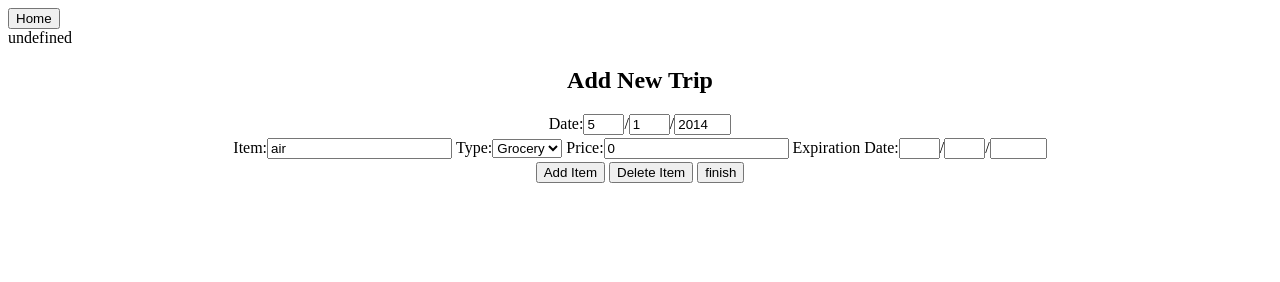
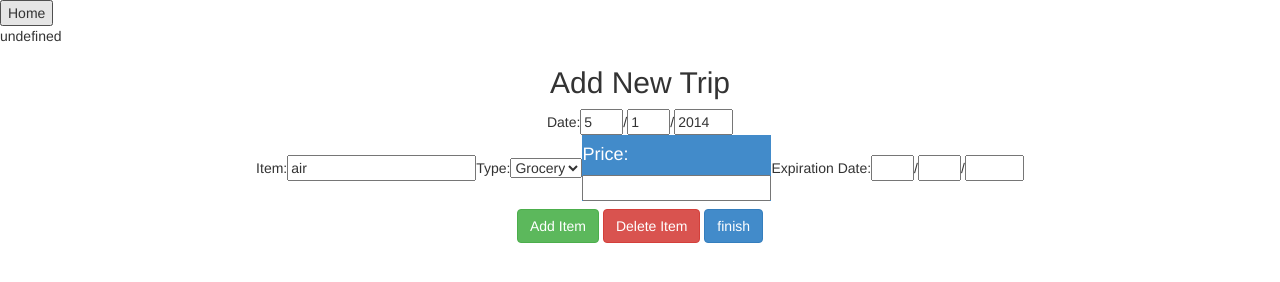
Before and after one commit to nwinters13/comp20-s2014-team4, a website: page public/inputpage.html in a window 1280 px wide. Drawn offline with Linux system fonts and the light colour scheme.

Commit message:
undid a change, boostrapping the input

```diff
--- a/public/inputpage.html
+++ b/public/inputpage.html
@@ -3,7 +3,7 @@
 
 <head>
 	<title>Cost Eater Product Page</title>
-	<link rel="stylesheet" type="text/css" href="../public/css/inputpage.css">
+	<link rel="stylesheet" type="text/css" href="../public/css/bootstrap.min.css">
 	  <script src="http://cdn.jquerytools.org/1.2.7/full/jquery.tools.min.js"></script>
 </head>
 
@@ -25,7 +25,7 @@ Date:<input id="dm" size="2" >/<input id="dd" size="2">/<input id="dy" size="4"
 <tr>
 	<td>Item:<input name="item" value='air' ></td>
 	<td>Type:<select><option value='grocery'>Grocery</option><option value='veggies'>Veggies</option><option value='fruit'>Fruit</option><option value='dairy'>Dairy</option><option value='alcohol'>Alcohol</option><option value='meat'>Meat</option><option value='grain'>Grain</option><option value='other'>Other</option></select></td>
-	<td>Price:<input name="price" value='0'></td>
+	<td class="bg-primary"><h4>Price:</h4><input name="price" value='0'></td>
 	<td>Expiration Date:<input size="2" >/<input  size="2">/<input  size="4" ></td>
 </tr>
 </table>
@@ -33,9 +33,9 @@ Date:<input id="dm" size="2" >/<input id="dd" size="2">/<input id="dy" size="4"
 
 
 
-<button onclick="myCreateFunction()">Add Item</button>
-<button onclick="myDeleteFunction()">Delete Item</button>
-<button onclick="sendData()">finish</button>
+<button onclick="myCreateFunction()" type="button" class="btn btn-success navbar-btn">Add Item</button>
+<button onclick="myDeleteFunction()" type="button" class="btn btn-danger">Delete Item</button>
+<button onclick="sendData()" type="button" class="btn btn-primary">finish</button>
 
 <center>
 <script type="text/javascript" src="../public/js/inputpage.js"></script>
```
Also changed, not shown: public/js/_graph.js (+6 -11 lines), public/js/login.js (+5 -2 lines), public/login.html (+4 -3 lines).
